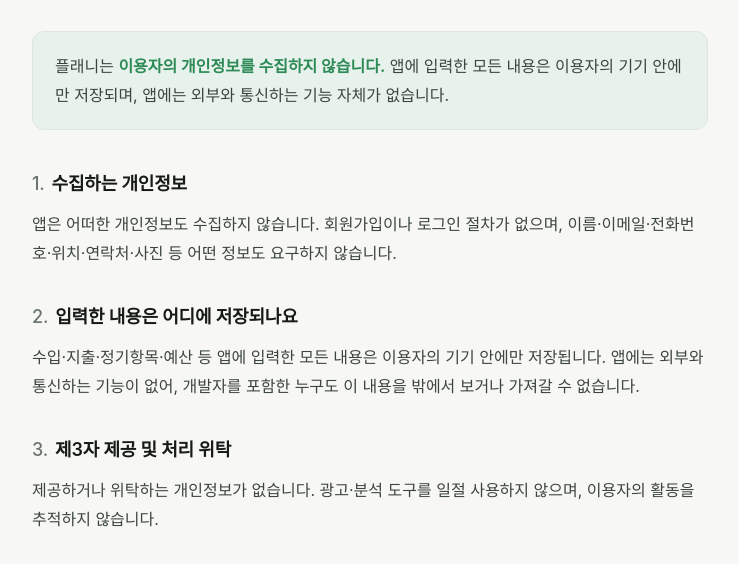
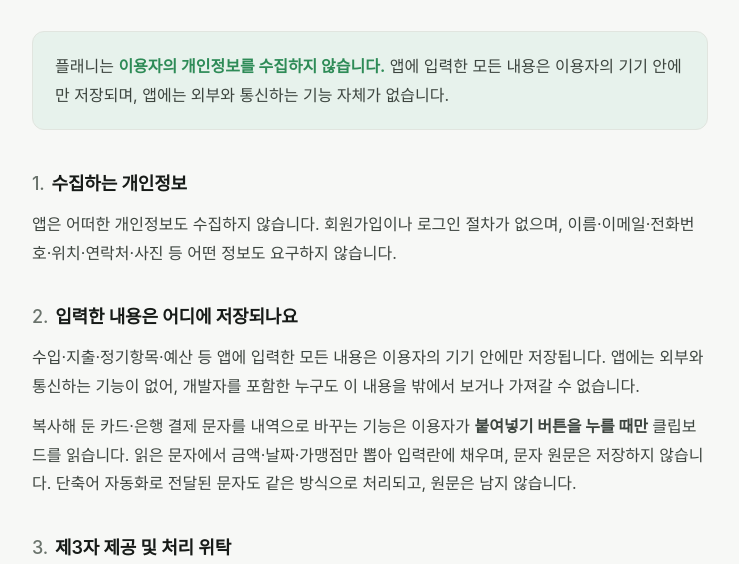
Before and after one commit to beomsu0410/plenny, a plain HTML site: page privacy/index.html in a window 1280 px wide. Shown: the part 232-796 px from the top of the page, without its empty margins (270-1009 px from the left). Drawn offline with Linux system fonts and the light colour scheme; a web font is replaced by a local one.

Commit message:
처리방침: 복사한 문자(클립보드) 읽기 문단 추가
Co-Authored-By: Claude Fable 5.1 <noreply@anthropic.com>
Claude-Session: https://claude.ai/code/session_01AtkDFMfYnbtiykdLq1MxaJ

```diff
--- a/privacy/index.html
+++ b/privacy/index.html
@@ -81,6 +81,9 @@ footer a{color:var(--muted)}
   <h2><span class="n">2.</span>입력한 내용은 어디에 저장되나요</h2>
   <p>수입·지출·정기항목·예산 등 앱에 입력한 모든 내용은 이용자의 기기 안에만 저장됩니다.
   앱에는 외부와 통신하는 기능이 없어, 개발자를 포함한 누구도 이 내용을 밖에서 보거나 가져갈 수 없습니다.</p>
+  <p>복사해 둔 카드·은행 결제 문자를 내역으로 바꾸는 기능은 이용자가 <b>붙여넣기 버튼을 누를 때만</b> 클립보드를 읽습니다.
+  읽은 문자에서 금액·날짜·가맹점만 뽑아 입력란에 채우며, 문자 원문은 저장하지 않습니다.
+  단축어 자동화로 전달된 문자도 같은 방식으로 처리되고, 원문은 남지 않습니다.</p>
 </section>
 
 <section>
```
